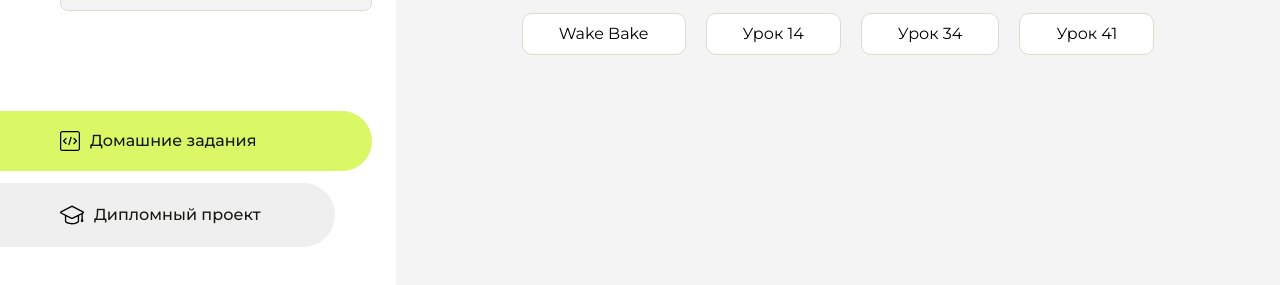
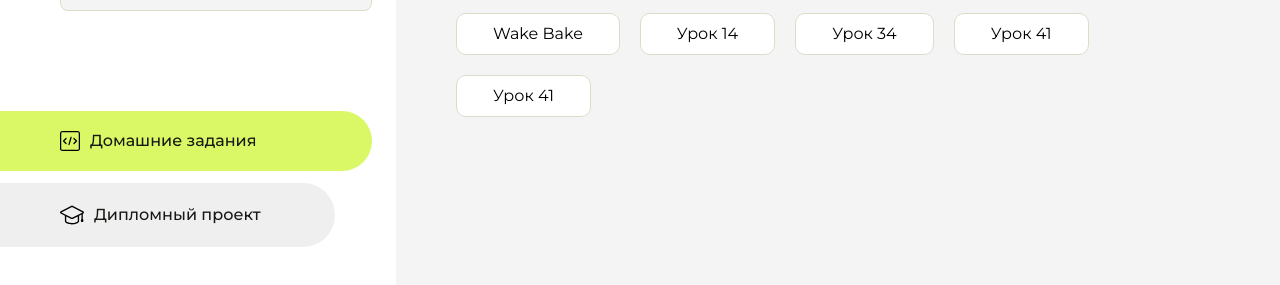
Before and after one commit to Fen1ksov/HomeWork, a plain HTML site: page index.html in a window 1280 px wide. Shown: the part 225-510 px from the top of the page. Drawn offline with Linux system fonts and the light colour scheme.

Commit message:
Update lesson 49

```diff
--- a/index.html
+++ b/index.html
@@ -159,6 +159,9 @@
               <li class="content__list-item">
                 <a href="Practice/lesson 41/index.html">Урок 41</a>
               </li>
+              <li class="content__list-item">
+                <a href="Practice/lesson 49/fit-studio/index.html">Урок 41</a>
+              </li>
             </ul>
           </div>
           <div class="content__block hidden" id="diplomBlock">
```
